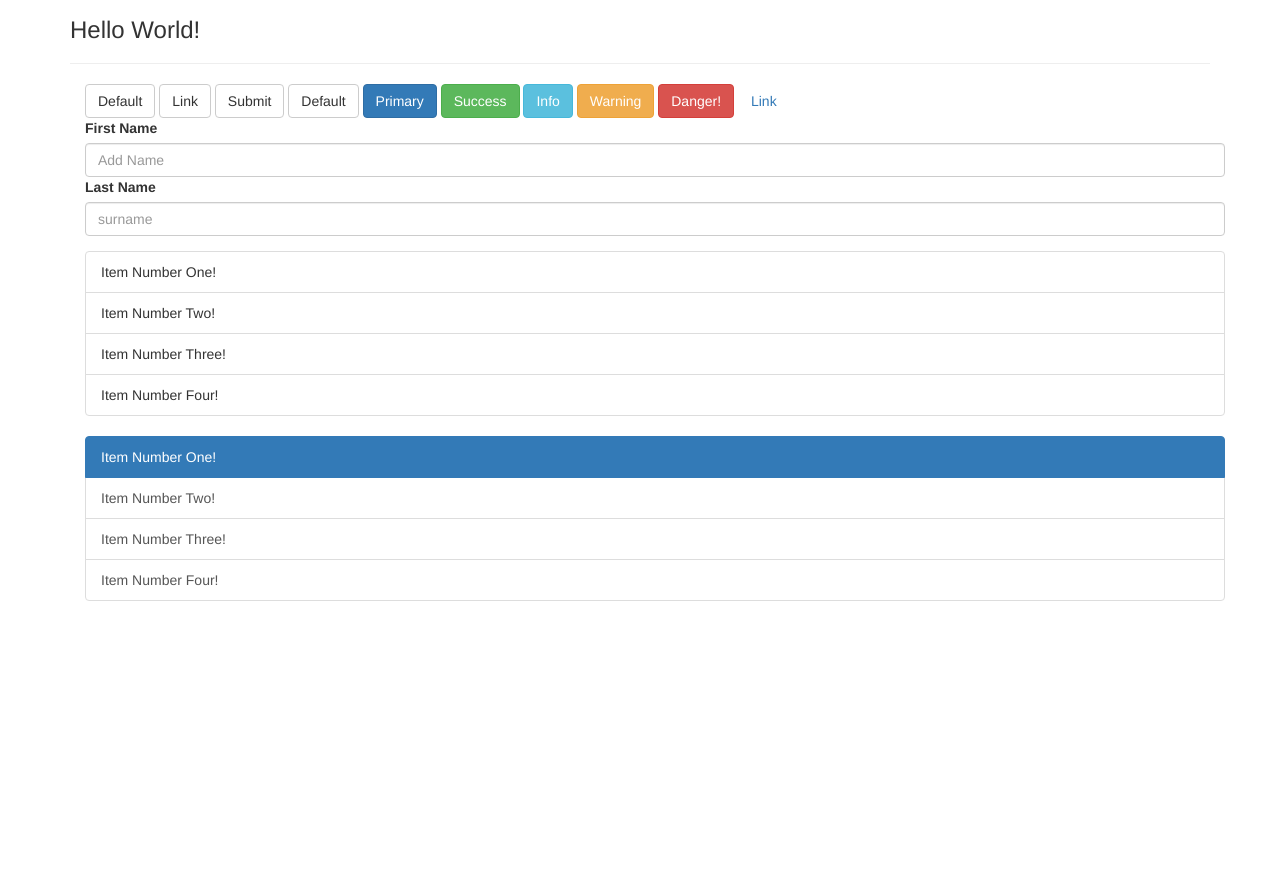
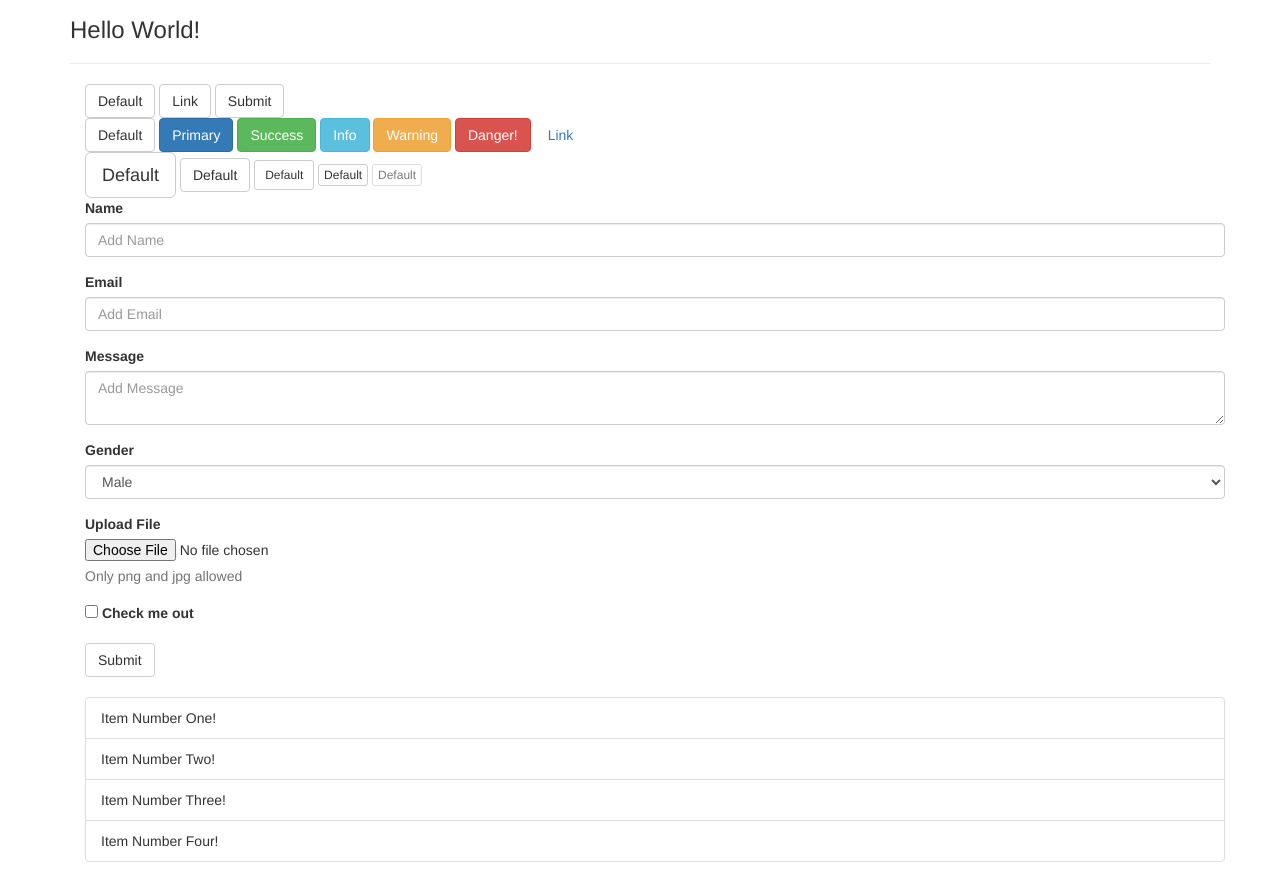
Before and after one commit to duld/duld.github.io, a plain HTML site: page bstrap_cheatsheta.html in a window 1280 px wide. Shown: the part 1336-2215 px from the top of the page. Before the commit the page ends 1997 px from the top, so only its background shows below. Drawn offline with nearby package versions, Linux system fonts and the light colour scheme.

Commit message:
Add form html

```diff
--- a/bstrap_cheatsheta.html
+++ b/bstrap_cheatsheta.html
@@ -90,7 +90,7 @@
             <button class="btn btn-default">Default</button>
             <a href="#" class="btn btn-default" role="button">Link</a>
             <input type="submit" class="btn btn-default" value="Submit">
-
+            <br>
             <!-- Contextual Buttons -->
             <button class="btn btn-default">Default</button>
             <button class="btn btn-primary">Primary</button>
@@ -99,29 +99,63 @@
             <button class="btn btn-warning">Warning</button>
             <button class="btn btn-danger">Danger!</button>
             <button class="btn btn-link">Link</button>
-
+            <br>
+            <!-- Button Sizes -->
+            <button class="btn btn-default btn-lg">Default</button>
+            <button class="btn btn-default">Default</button>
+            <button class="btn btn-default btn-sm">Default</button>
+            <button class="btn btn-default btn-xs">Default</button>
+            <button class="btn btn-default btn-xs" disabled="disabled">Default</button>
         </div>
-
-
-
-
 
         <!-- Forms -->
         <div class="container">
-
             <form>
+                <!-- text - name -->
                 <div class="form-group">
-                    <label for="">First Name</label>
+                    <label>Name</label>
                     <input type="text" class="form-control" placeholder="Add Name">
-                    <label>Last Name</label>
-                    <input type="text" class="form-control" placeholder="surname">
-
                 </div>
 
+                <!-- text - email -->
+                <div class="form-group">
+                    <label>Email</label>
+                    <input type="email" class="form-control" placeholder="Add Email">
+                </div>
 
+                <!-- text - message -->
+                <div class="form-group">
+                    <label>Message</label>
+                    <textarea class="form-control" placeholder="Add Message"></textarea>
+                </div>
 
+                <!-- select option -->
+                <div class="form-group">
+                    <label>Gender</label>
+                    <select class="form-control">
+                        <option value="male">Male</option>
+                        <option value="female">Female</option>
+                    </select>
+                </div>
+
+                <!-- file -->
+                <div class="form-group">
+                    <label>Upload File</label>
+                    <input type="file" name="" id="">
+                    <p class="help-block">Only png and jpg allowed</p>
+                </div>
+
+                <!-- checkbox -->
+                <div class="form-group">
+                    <label>
+                        <input type="checkbox" name="" id=""> Check me out
+                    </label>
+                </div>
+
+                <button type="submit" class="btn btn-default">Submit</button>
             </form>
-        </div>
+            <br>
+        </div> <!-- end form container -->
 
         <!-- List Group -->
         <div class="container">
```
